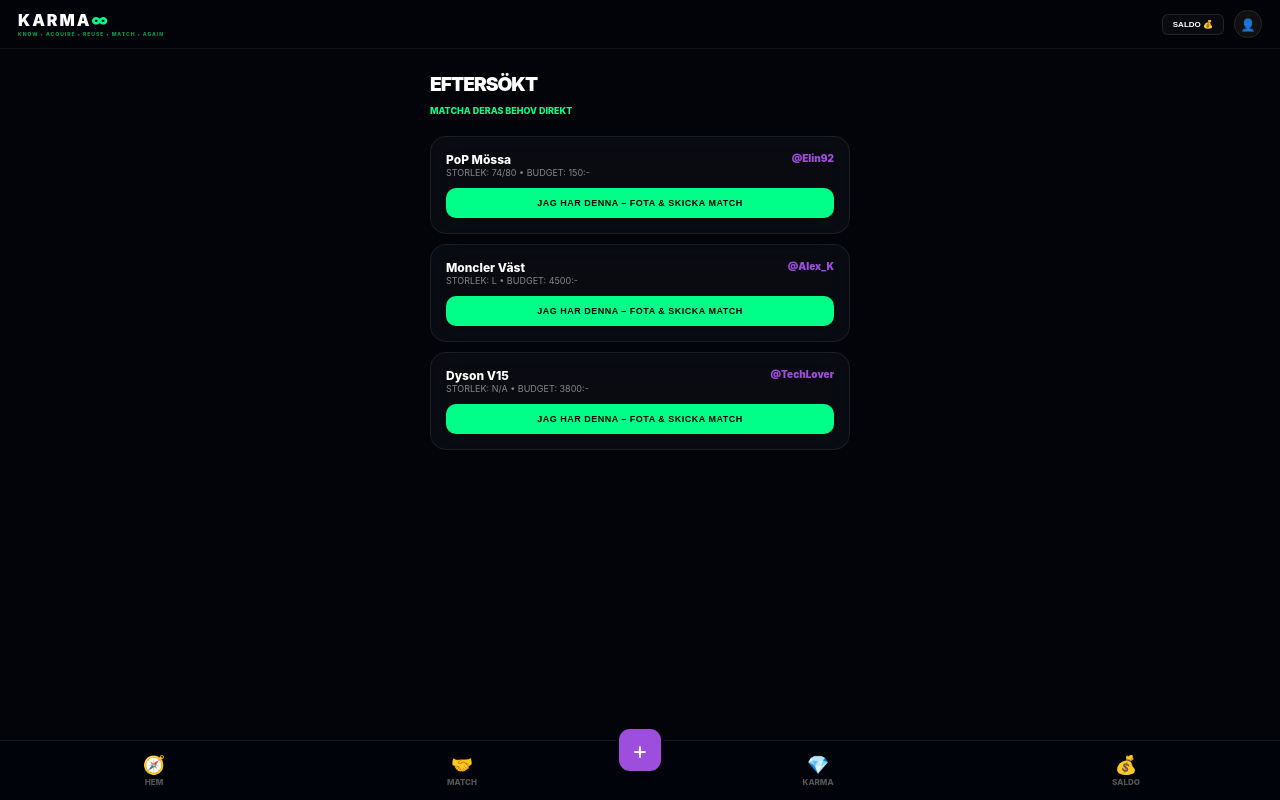
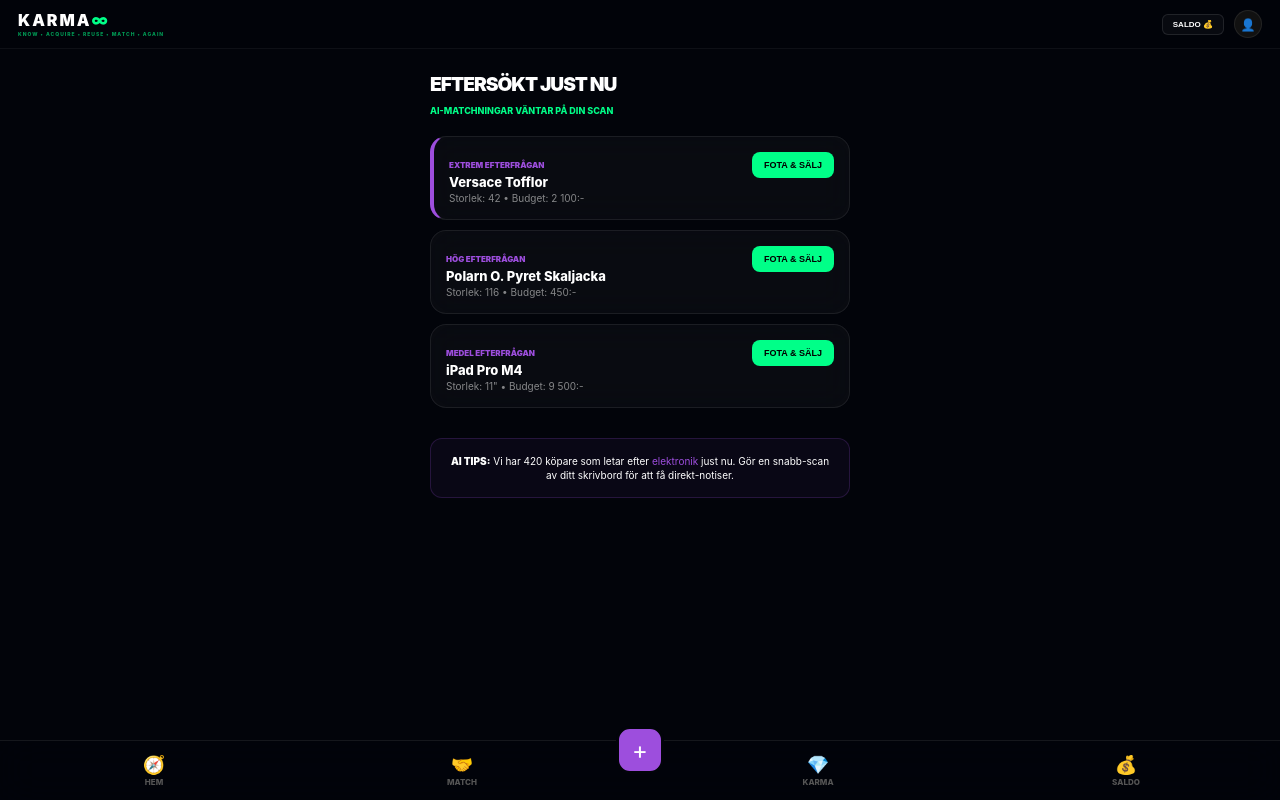
Before and after one commit to gascheckking/marketbeg-appGem, a Next.js app: page /wanted in a window 1280 px wide. Built offline with nearby package versions, Linux system fonts and the light colour scheme.

Commit message:
Update page.tsx

```diff
--- a/app/wanted/page.tsx
+++ b/app/wanted/page.tsx
@@ -2,37 +2,50 @@
 import React from 'react';
 
 export default function WantedPage() {
-  const requests = [
-    { id: 1, item: "PoP Mössa", size: "74/80", price: "150:-", user: "Elin92" },
-    { id: 2, item: "Moncler Väst", size: "L", price: "4500:-", user: "Alex_K" },
-    { id: 3, item: "Dyson V15", size: "N/A", price: "3800:-", user: "TechLover" }
+  const matchingRequests = [
+    { id: 1, item: "Versace Tofflor", size: "42", budget: "2 100:-", demand: "EXTREM" },
+    { id: 2, item: "Polarn O. Pyret Skaljacka", size: "116", budget: "450:-", demand: "HÖG" },
+    { id: 3, item: "iPad Pro M4", size: "11\"", budget: "9 500:-", demand: "MEDEL" }
   ];
 
   return (
     <div className="page-wrapper" style={{ padding: '10px 15px' }}>
       <header style={{ marginBottom: '20px' }}>
-        <h1 style={{ fontSize: '1.2rem', fontWeight: 900 }}>EFTERSÖKT</h1>
-        <p style={{ fontSize: '9px', color: 'var(--neon-mint)', fontWeight: 800 }}>MATCHA DERAS BEHOV DIREKT</p>
+        <h1 style={{ fontSize: '1.2rem', fontWeight: 900 }}>EFTERSÖKT JUST NU</h1>
+        <p style={{ fontSize: '9px', color: 'var(--neon-mint)', fontWeight: 800 }}>AI-MATCHNINGAR VÄNTAR PÅ DIN SCAN</p>
       </header>
 
       <div style={{ display: 'flex', flexDirection: 'column', gap: '10px' }}>
-        {requests.map(req => (
-          <div key={req.id} className="glass-card" style={{ padding: '15px', border: '1px solid var(--border)' }}>
-            <div style={{ display: 'flex', justifyContent: 'space-between', marginBottom: '10px' }}>
+        {matchingRequests.map(req => (
+          <div key={req.id} className="glass-card" style={{
+            padding: '15px',
+            borderLeft: req.demand === 'EXTREM' ? '4px solid var(--neon-purple)' : '1px solid var(--border)'
+          }}>
+            <div style={{ display: 'flex', justifyContent: 'space-between', alignItems: 'flex-start' }}>
               <div>
-                <div style={{ fontSize: '12px', fontWeight: 800 }}>{req.item}</div>
-                <div style={{ fontSize: '9px', opacity: 0.5 }}>STORLEK: {req.size} • BUDGET: {req.price}</div>
+                <span style={{ fontSize: '8px', fontWeight: 900, color: 'var(--neon-purple)' }}>{req.demand} EFTERFRÅGAN</span>
+                <div style={{ fontSize: '13px', fontWeight: 800, margin: '2px 0' }}>{req.item}</div>
+                <div style={{ fontSize: '10px', opacity: 0.5 }}>Storlek: {req.size} • Budget: {req.budget}</div>
               </div>
-              <div style={{ fontSize: '10px', fontWeight: 900, color: 'var(--neon-purple)' }}>@{req.user}</div>
+              <button style={{
+                background: 'var(--neon-mint)', border: 'none', borderRadius: '8px',
+                padding: '8px 12px', fontSize: '9px', fontWeight: 900, color: '#000'
+              }}>
+                FOTA & SÄLJ
+              </button>
             </div>
-
-            <button className="primary-btn" style={{
-              background: 'var(--neon-mint)', color: '#000', fontSize: '9px', padding: '10px'
-            }}>
-              JAG HAR DENNA – FOTA & SKICKA MATCH
-            </button>
           </div>
         ))}
+      </div>
+
+      {/* AI Botten-notis */}
+      <div style={{
+        marginTop: '30px', padding: '15px', borderRadius: '12px',
+        background: 'rgba(157, 78, 221, 0.05)', border: '1px solid rgba(157, 78, 221, 0.2)'
+      }}>
+        <p style={{ fontSize: '10px', lineHeight: '1.4', textAlign: 'center', margin: 0 }}>
+          <span style={{ fontWeight: 900 }}>AI TIPS:</span> Vi har 420 köpare som letar efter <span style={{ color: 'var(--neon-purple)' }}>elektronik</span> just nu. Gör en snabb-scan av ditt skrivbord för att få direkt-notiser.
+        </p>
       </div>
     </div>
   );
```
